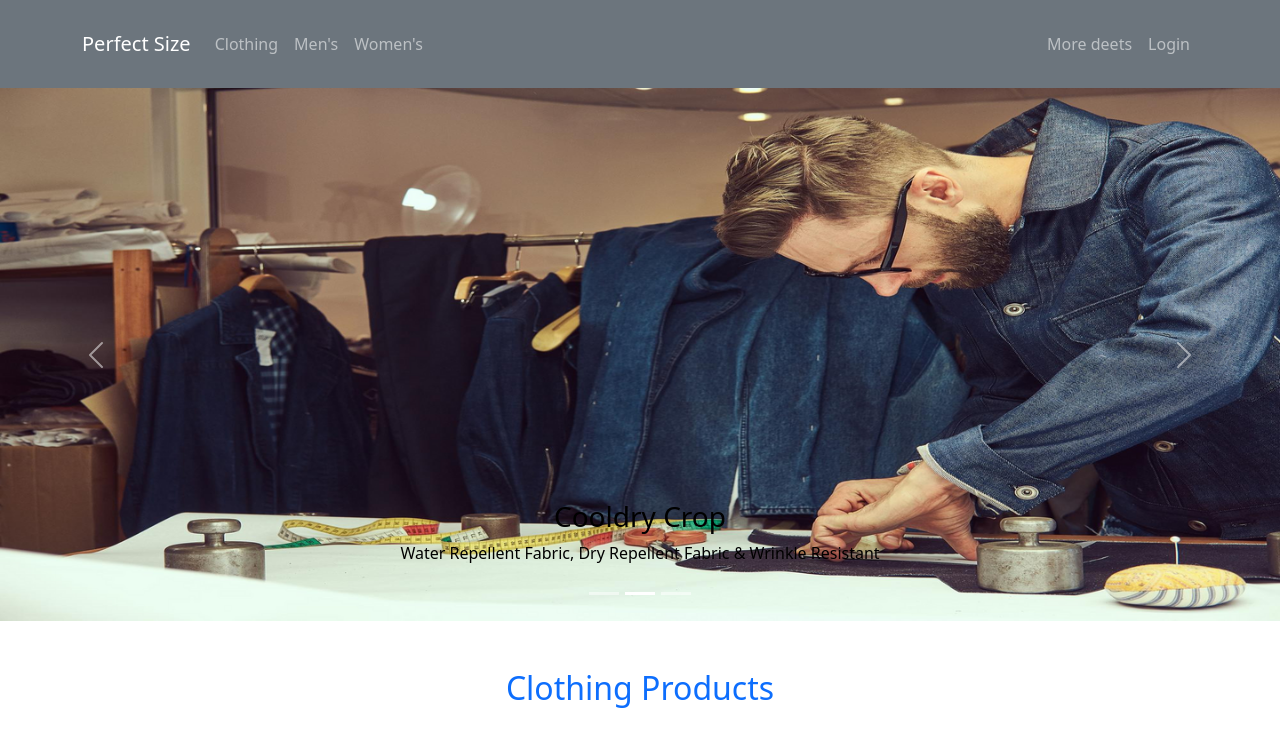
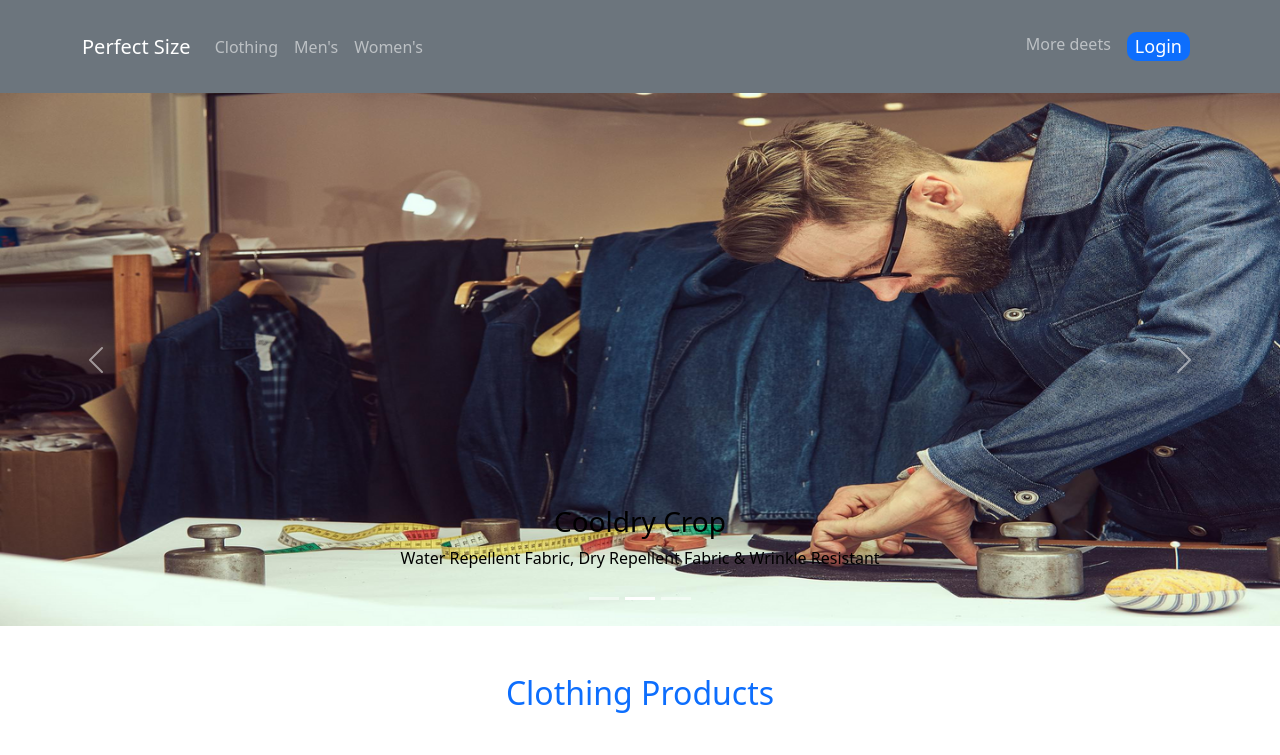
Before and after one commit to mehedihasan99/warehouse-management-client, a React (Create React App) app: page / in a window 1280 px wide. Shown: the top 755 px of the page. Built offline with nearby package versions, Linux system fonts and the light colour scheme; no server answers; grey boxes are pictures that could not be loaded.

Commit message:
add log out

```diff
--- a/src/Pages/Shared/Header/Header.css
+++ b/src/Pages/Shared/Header/Header.css
@@ -0,0 +1,5 @@
+.log-btn {
+    border: none;
+    font-size: 18px;
+    border-radius: 10px;
+}
--- a/src/Pages/Shared/Header/Header.js
+++ b/src/Pages/Shared/Header/Header.js
@@ -1,3 +1,4 @@
+import { signOut } from 'firebase/auth';
 import React from 'react';
 import { Container, Nav, Navbar } from 'react-bootstrap';
 import { useAuthState } from 'react-firebase-hooks/auth';
@@ -6,6 +7,9 @@ import auth from '../../../firebase.init';
 import './Header.css'
 const Header = () => {
     const [user, loading, error] = useAuthState(auth);
+    const handleLogOut = () => {
+        signOut(auth)
+    }
     return (
         <>
             <Navbar className='py-4' sticky='top' collapseOnSelect expand="lg" bg="secondary" variant="dark">
@@ -21,9 +25,11 @@ const Header = () => {
                         <Nav>
                             <Nav.Link href="#deets">More deets</Nav.Link>
                             {
-                                user ? <button>Log Out</button> :
+                                user ? <button
+                                    onClick={handleLogOut}
+                                    className='log-btn bg-primary text-white'>Log Out</button> :
                                     <Nav.Link as={Link} to="/login">
-                                        Login
+                                        <button className='log-btn bg-primary text-white px-2'>Login</button>
                                     </Nav.Link>}
                         </Nav>
                     </Navbar.Collapse>
```
